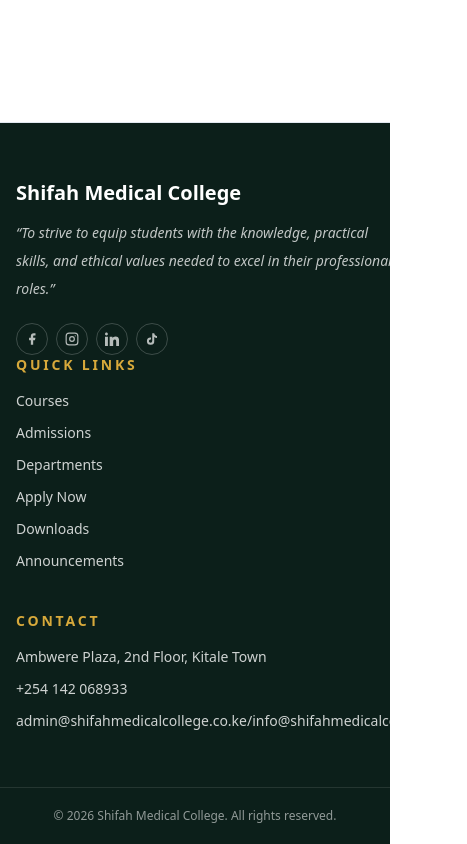
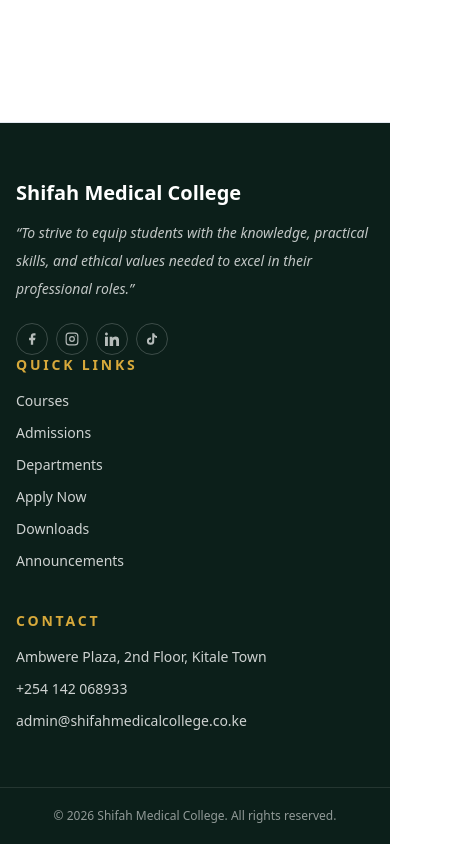
Before and after one commit to majidhawa/shifahmedcollege, a Next.js app: page / in a window 390 px wide. Shown: the part 10665-11509 px from the top of the page, 467 px wide, since content can reach past the window. Built offline with nearby package versions, Linux system fonts and the light colour scheme.

Commit message:
updated phone
update

```diff
--- a/components/Navbar.tsx
+++ b/components/Navbar.tsx
@@ -59,7 +59,7 @@
   </Link>
    {/* WhatsApp */}
   <Link
-    href="https://wa.me/254142068933"
+    href="https://wa.me/254794882948"
     target="_blank"
     rel="noreferrer"
     aria-label="WhatsApp"
--- a/data/site.ts
+++ b/data/site.ts
@@ -23,8 +23,8 @@
   intake: 'July to September 2026 Intake Ongoing',
   location: 'Ambwere Plaza, 2nd Floor, Kitale Town',
   phone: '+254 142 068933',
-  whatsapp: '+254 142 068933',
-  email: 'admin@shifahmedicalcollege.co.ke/info@shifahmedicalcollege.co.ke',
+  whatsapp: '+254 794882948',
+  email: 'admin@shifahmedicalcollege.co.ke',
   heroSlides: [
     {
       image: '/images/hero1.jpeg',
```
